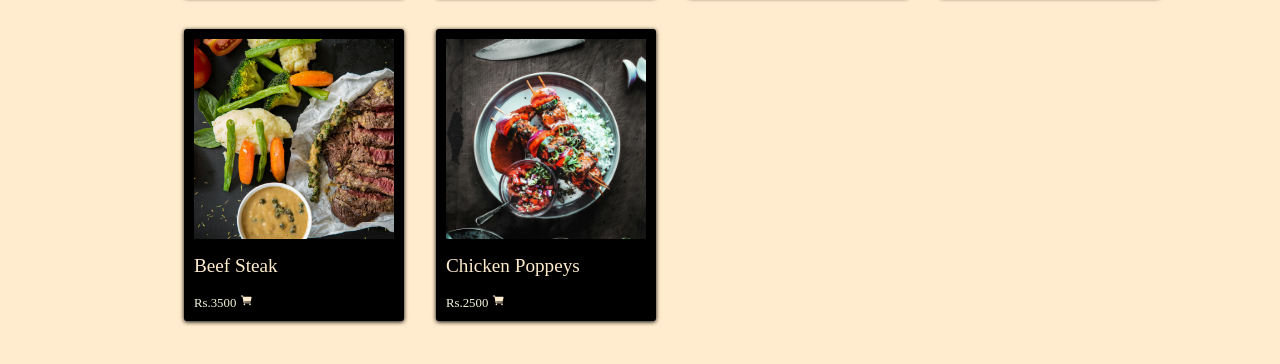
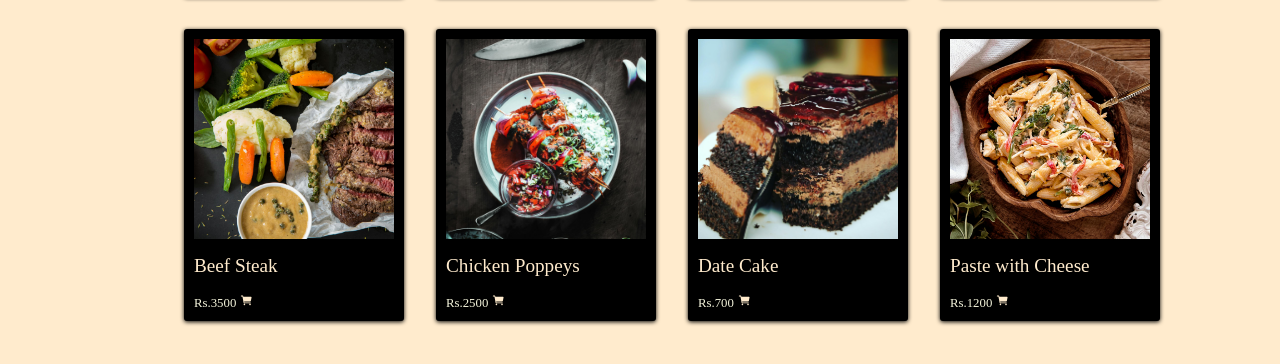
Before and after one commit to sajeewan1503/ShoppingCart, a plain HTML site: page index.html in a window 1280 px wide. Shown: the part 426-790 px from the top of the page. Drawn offline with nearby package versions, Linux system fonts and the light colour scheme.

Commit message:
Added image to title

```diff
--- a/index.html
+++ b/index.html
@@ -3,7 +3,8 @@
   <head>
     <meta charset="UTF-8" />
     <meta name="viewport" content="width=device-width, initial-scale=1.0" />
-    <title>Document</title>
+    <title>DHUWA FOOD CORNER</title>
+    <link rel="icon" type="image/x-icon" href="images/image9.jpg.svg" />
     <link rel="stylesheet" href="css/style.css" />
     <script
       type="module"
@@ -73,6 +74,22 @@
           <span class="food-price">Rs.2500</span>
           <ion-icon name="cart" class="add-cart"></ion-icon>
         </div>
+        <div class="food-box">
+          <div class="pic">
+            <img src="images/image7.jpg" class="food-image" />
+          </div>
+          <h2 class="food-title">Date Cake</h2>
+          <span class="food-price">Rs.700</span>
+          <ion-icon name="cart" class="add-cart"></ion-icon>
+        </div>
+        <div class="food-box">
+          <div class="pic">
+            <img src="images/image8.jpg" class="food-image" />
+          </div>
+          <h2 class="food-title">Paste with Cheese</h2>
+          <span class="food-price">Rs.1200</span>
+          <ion-icon name="cart" class="add-cart"></ion-icon>
+        </div>
       </div>
     </div>
     <script src="js/script.js"></script>
```
Also changed, not shown: images/image7.jpg (added), images/image8.jpg (added), images/image9.jpg.svg (added), 1 other file.
